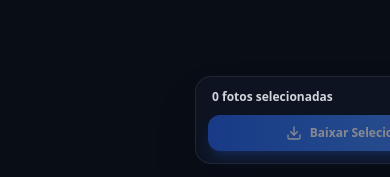
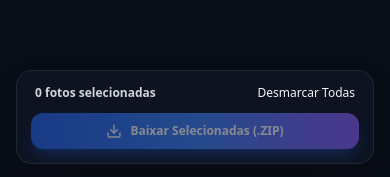
Before and after one commit to davilugon-code/maggon-camera, a Next.js app: page /event/demo-casamento in a window 390 px wide. Both pictures are taken after a click on the button "Selecionar Fotos". Shown: the part 664-841 px from the top of the page. Built offline with nearby package versions, Linux system fonts and the light colour scheme; no server answers; the database is empty.

Commit message:
Fix CSS transform keyframe conflict and apply bulletproof horizontal flex centering to mobile floating bar

```diff
--- a/app/event/[eventId]/page.tsx
+++ b/app/event/[eventId]/page.tsx
@@ -216,11 +216,11 @@ export default function GuestGalleryPage({ params }: { params: { eventId: string
   }
 
   return (
-    <div className="min-h-screen bg-[#090d16] text-gray-100 pb-32 select-none">
-      {/* Real-time Toast Banner Alert */}
+    <div className="min-h-screen bg-[#090d16] text-gray-100 pb-36 select-none">
+      {/* Real-time Toast Banner Alert - Centered Parent Container */}
       {newPhotoAlert && (
-        <div className="fixed top-4 left-1/2 -translate-x-1/2 z-50 animate-slide-up w-[90%] max-w-sm">
-          <div className="bg-gradient-to-r from-brand-600 via-accent-violet to-accent-cyan text-white px-4 py-2.5 rounded-full shadow-2xl flex items-center justify-center space-x-2 text-xs font-semibold">
+        <div className="fixed top-4 inset-x-0 z-50 flex justify-center px-4 pointer-events-none">
+          <div className="pointer-events-auto w-full max-w-sm bg-gradient-to-r from-brand-600 via-accent-violet to-accent-cyan text-white px-4 py-2.5 rounded-full shadow-2xl flex items-center justify-center space-x-2 text-xs font-semibold animate-slide-up">
             <Sparkles className="w-4 h-4 animate-spin text-amber-300 flex-shrink-0" />
             <span>Nova foto tirada pelo fotógrafo agora!</span>
           </div>
@@ -379,9 +379,10 @@ export default function GuestGalleryPage({ params }: { params: { eventId: string
         )}
       </main>
 
-      {/* Floating Action Bar during Multi-Selection Mode - Mobile First Centered */}
+      {/* Floating Action Bar during Multi-Selection Mode - 100% Centered Parent Flex */}
       {selectionMode && (
-        <div className="fixed bottom-4 sm:bottom-6 left-1/2 -translate-x-1/2 z-50 w-[92%] max-w-md glass-panel bg-gray-950/95 backdrop-blur-xl rounded-2xl p-3 shadow-2xl border border-brand-500/50 flex flex-col sm:flex-row items-center justify-between gap-2.5 animate-slide-up">
+        <div className="fixed bottom-4 sm:bottom-6 inset-x-0 z-50 flex justify-center px-4 pointer-events-none">
+          <div className="pointer-events-auto w-full max-w-md glass-panel bg-gray-950/95 backdrop-blur-xl rounded-2xl p-3.5 shadow-2xl border border-brand-500/50 flex flex-col sm:flex-row items-center justify-between gap-3 animate-slide-up">
             {/* Top/Left Row: Selection Counter & Marcar/Desmarcar Toggle */}
             <div className="flex items-center justify-between w-full sm:w-auto px-1">
               <span className="text-xs font-semibold text-gray-300">
@@ -409,6 +410,7 @@ export default function GuestGalleryPage({ params }: { params: { eventId: string
               )}
               <span>Baixar Selecionadas (.ZIP)</span>
             </button>
+          </div>
         </div>
       )}
 
```
Lines whose indentation alone changed are shown as unchanged.
